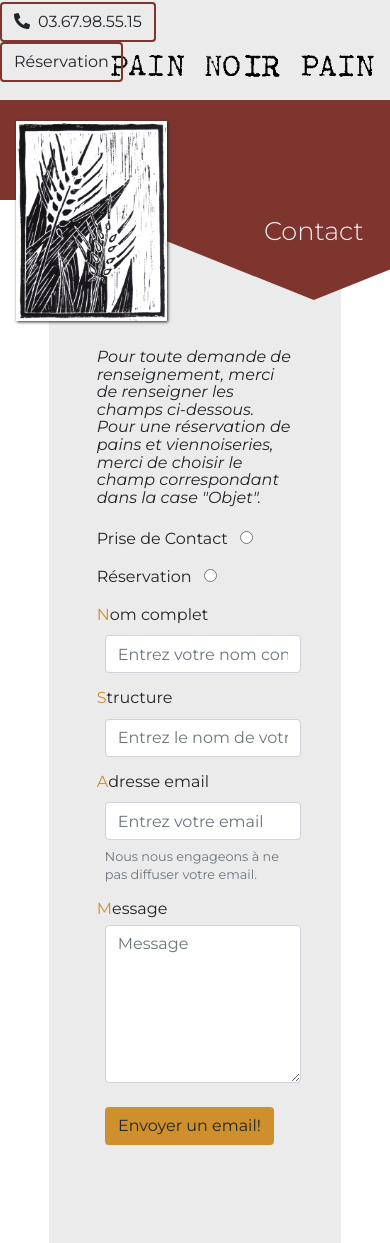
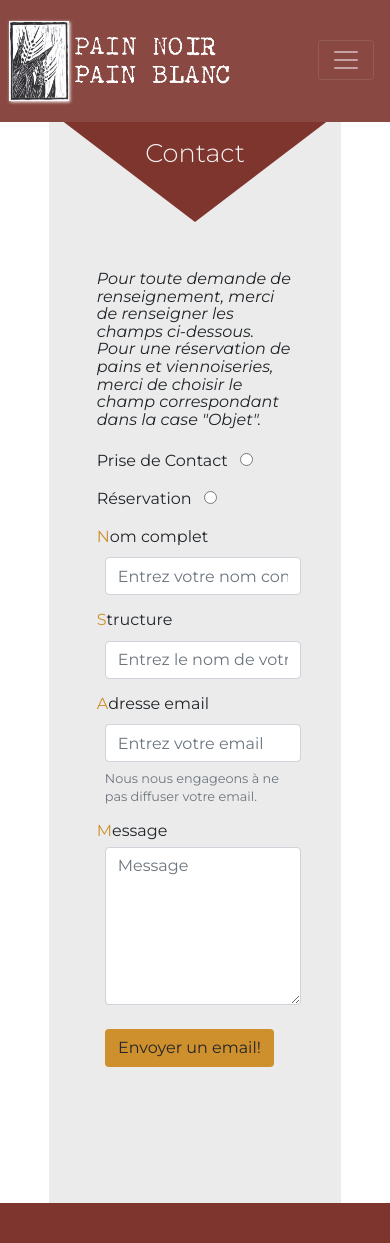
Before and after one commit to ErminiaDev/PNPB, a PHP site: page /contact.php in a window 390 px wide; the page is wider, and only the part inside the window is pictured. Shown: the top 1243 px of that part. Run offline with PHP 8.4, Linux system fonts and the light colour scheme.

Commit message:
responsivenes

```diff
--- a/CSS/style.css
+++ b/CSS/style.css
@@ -95,8 +95,10 @@ h4 {
   height: 35px; }
 
 #mainNavbar {
+  z-index: 2;
   height: 100px;
   background-color: #7d352e;
+  opacity: 0.9;
   font-size: 1.1rem;
   font-weight: 300;
   text-shadow: 0 0 0.5px; }
@@ -121,6 +123,23 @@ h4 {
 
 #contactLoad {
   display: none; }
+
+@media (max-width: 768px) {
+  .navbar__logo {
+    height: 80px; }
+  #mainNavbar {
+    height: auto;
+    width: 100%; }
+  #mainNavbar .title-div {
+    padding: 15px 0; }
+  #mainNavbar .title1 {
+    width: 150px; }
+  #mainNavbar .title2 {
+    width: 165px; }
+  .header__info-box {
+    display: none; }
+  #header .btn-div {
+    display: none; } }
 
 *,
 *::before,
@@ -181,7 +200,7 @@ html {
 .body {
   background-color: #ebebeb; }
   .body__heading {
-    width: 500px;
+    width: auto;
     height: 100px;
     clip-path: polygon(0 0, 50% 100%, 100% 0);
     background-color: #7d352e;
@@ -274,6 +293,10 @@ a#back-to-top {
 
 .btn-submit {
   background-color: #ce902d; }
+
+@media (max-width: 768px) {
+  #accueil {
+    position: relative; } }
 
 button.accordion {
   border: none;
--- a/SCSS/_components.scss
+++ b/SCSS/_components.scss
@@ -4,7 +4,7 @@
     background-color: $gray;
 
     &__heading {
-        width: 500px;
+        width: auto;
         height:100px;
         clip-path: polygon(0 0, 50% 100%, 100% 0);
         background-color: $brown;
@@ -119,3 +119,10 @@ background-position: center;
 .btn-submit {
     background-color: $orange;
 }
+
+@media (max-width:768px) {
+    #accueil {
+        position: relative;
+        // padding-top: 122px;
+    }
+}
--- a/SCSS/_header.scss
+++ b/SCSS/_header.scss
@@ -21,9 +21,12 @@
 }
 
 
+
 #mainNavbar {
+    z-index: 2;
     height: 100px;
     background-color: $brown;
+    opacity: 0.9;
     font-size: 1.1rem;
     font-weight: 300;
     text-shadow: 0 0 0.5px;
@@ -53,3 +56,36 @@
 #contactLoad {
     display:none;
 }
+
+@media (max-width:768px) {
+    .navbar__logo{
+        height: 80px;
+    }
+
+    #mainNavbar {
+        height: auto;
+        width: 100%;
+        // position: fixed;
+    }
+
+    #mainNavbar .title-div {
+        padding: 15px 0;
+    }
+
+    #mainNavbar .title1 {
+        width: 150px;
+    }
+
+    #mainNavbar .title2 {
+        width: 165px;
+    }
+
+    .header__info-box {
+        display:none;
+    }
+
+    #header .btn-div {
+        display:none;
+    }
+
+}
--- a/header.php
+++ b/header.php
@@ -53,7 +53,7 @@
     <header id="header">
 
         <div class="header__info-box row">
-            <div class="col-6 mx-auto">
+            <div class="title col-6 mx-auto">
                 <div class="py-5 text-center">
                     <img class="img" src="LOGO/pnpb-titre-black.png" alt="">
                 </div>
@@ -63,30 +63,48 @@
                 <a id="resaLink" href="contact.php#contact"><button id="resa" class="btn">Réservation</button></a>
             </div>
         </div>
-        <nav class="navbar navbar-expand-md py-3" id="mainNavbar">
+        <nav id="mainNavbar" class="navbar navbar-dark navbar-expand-md py-3">
         <div class="container">
-            <a class="navbar-brand text-center" href="https://painnoir-painblanc.fr">
+            <a class="d-none d-md-block navbar-brand text-center" href="https://painnoir-painblanc.fr">
                 <img class="navbar__logo" src="LOGO/logo-seul.jpg" alt="logo Pain noir-Pain blanc">
             </a>
-            <button class="navbar-toggler ml-auto" data-toggle="collapse" data-target="#navLinks"  aria-label="Toggle navigation">
-            <span class="navbar-toggler-icon"></span>
-            </button>
+            <div class="row d-md-none">
+                <a class="col-2 mr-0 px-2 navbar-brand text-center" href="https://painnoir-painblanc.fr">
+                    <img class="navbar__logo" src="LOGO/logo-seul.jpg" alt="logo Pain noir-Pain blanc">
+                </a>
+                <div class="col-6 pl-1 title-div">
+                    <img class="title1 d-md-none" src="LOGO/pnpb-titre-p1.png" alt="">
+                    <img class="title2 d-md-none" src="LOGO/pnpb-titre-p2.png" alt="">
+                </div>
+                <div class="col-4 py-4 text-right">
+                    <button class="navbar-toggler ml-auto" data-toggle="collapse" data-target="#navLinks"  aria-label="Toggle navigation">
+                    <span class="navbar-toggler-icon"></span>
+                    </button>
+                </div>
+            </div>
+
+
+
             <div class="collapse navbar-collapse" id="navLinks">
-            <ul class="navbar-nav d-flex justify-content-around">
+            <!-- <ul class="navbar-nav d-md-flex justify-content-around"> -->
+            <ul class="navbar-nav ml-auto">
                 <li class="nav-item px-md-3">
-                <a href="index.php" class="nav-link">Accueil</a>
+                <a href="index.php" class="nav-link text-right">Accueil</a>
                 </li>
                 <li class="nav-item px-md-3">
-                <a href="engagements.php" class="nav-link">Engagements</a>
+                <a href="engagements.php" class="nav-link text-right">Engagements</a>
                 </li>
                 <li class="nav-item px-md-3">
-                <a href="products.php" class="nav-link">Produits</a>
+                <a href="products.php" class="nav-link text-right">Produits</a>
                 </li>
                 <li class="nav-item px-md-3">
-                    <a href="pointsofsale.php" class="nav-link">Points de vente</a>
+                    <a href="pointsofsale.php" class="nav-link text-right">Points de vente</a>
                 </li>
-                <li class="nav-item px-md-3">
-                    <a href="contact.php" class="nav-link">Contact</a>
+                <li class="nav-item px-md-3 d-none d-md-block">
+                    <a href="contact.php" class="nav-link text-right">Contact</a>
+                </li>
+                <li class="nav-item px-md-3 d-md-none">
+                    <a href="contact.php" class="nav-link text-right">Contact ou Réservation</a>
                 </li>
             </ul>
             </div>
```
Also changed, not shown: index.php (+4 -4 lines), LOGO/pnpb-titre-p1.png (added), LOGO/pnpb-titre-p2.png (added).
